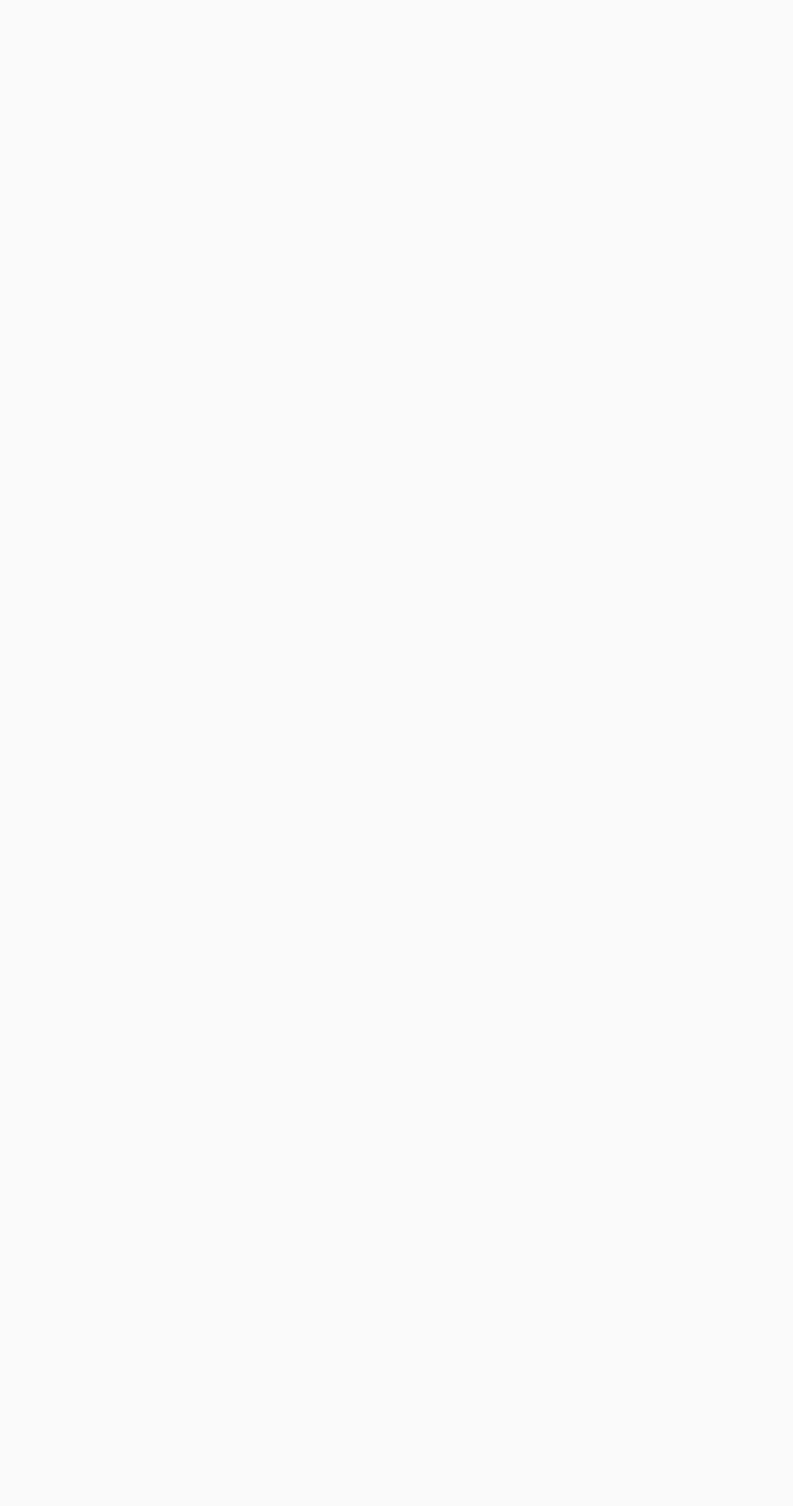
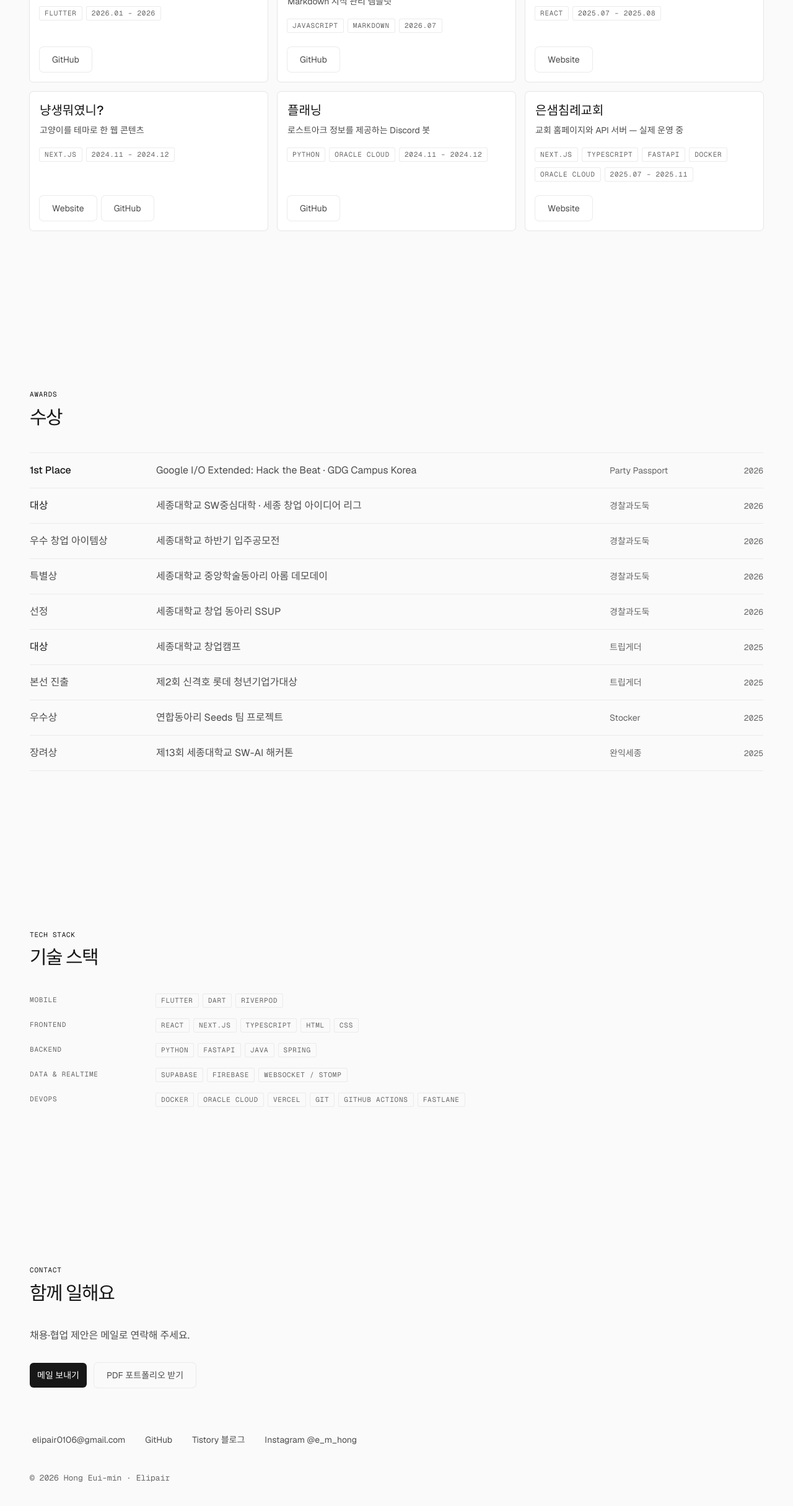
Before and after one commit to EM-H20/EM-H20.github.io, a Next.js app: page / in a window 1280 px wide. Shown: the part 3664-6094 px from the top of the page at 62% size. Before the commit the page ends 2099 px from the top, so only its background shows below. Built offline with nearby package versions, Linux system fonts and the light colour scheme; a web font is replaced by a local one.

Commit message:
feat: add projects, awards, stack and contact sections
Claude-Session: https://claude.ai/code/session_01F2XuCryd8mU6U6vz2k6BML

```diff
--- a/src/app/(site)/page.tsx
+++ b/src/app/(site)/page.tsx
@@ -1,11 +1,19 @@
+import { Awards } from "@/components/sections/Awards";
+import { Contact } from "@/components/sections/Contact";
 import { Featured } from "@/components/sections/Featured";
 import { Hero } from "@/components/sections/Hero";
+import { Projects } from "@/components/sections/Projects";
+import { Stack } from "@/components/sections/Stack";
 
 export default function Home() {
   return (
     <main className="flex-1">
       <Hero />
       <Featured />
+      <Projects />
+      <Awards />
+      <Stack />
+      <Contact />
     </main>
   );
 }
--- /dev/null
+++ b/src/components/sections/Awards.tsx
@@ -0,0 +1,23 @@
+import { Section } from "@/components/ui/Container";
+import { awards } from "@/content/profile";
+
+// Award name leads each row (F-pattern scanning); on mobile: award | year, then contest, then project.
+export function Awards() {
+  return (
+    <Section id="awards" eyebrow="Awards" title="수상">
+      <ol className="divide-y divide-hairline border-y border-hairline">
+        {awards.map((a) => (
+          <li
+            key={`${a.year}-${a.contest}`}
+            className="grid grid-cols-[1fr_auto] gap-x-6 gap-y-1 py-4 md:grid-cols-[180px_1fr_160px_64px] md:items-baseline"
+          >
+            <span className={`order-1 ${a.highlight ? "font-medium text-fg" : "text-fg-muted"}`}>{a.award}</span>
+            <span className="order-2 font-mono text-caption text-fg-subtle md:order-4 md:text-right">{a.year}</span>
+            <span className="order-3 col-span-2 text-fg-muted md:order-2 md:col-span-1">{a.contest}</span>
+            <span className="order-4 col-span-2 text-sm text-fg-subtle md:order-3 md:col-span-1">{a.project}</span>
+          </li>
+        ))}
+      </ol>
+    </Section>
+  );
+}
--- /dev/null
+++ b/src/components/sections/Contact.tsx
@@ -0,0 +1,30 @@
+import { Button } from "@/components/ui/Button";
+import { Section } from "@/components/ui/Container";
+import { hero, links } from "@/content/profile";
+import { site } from "@/lib/site";
+
+export function Contact() {
+  return (
+    <Section id="contact" eyebrow="Contact" title="함께 일해요">
+      <p className="max-w-xl text-body text-fg-muted">{hero.contactLine}</p>
+      <div className="mt-8 flex flex-wrap gap-3">
+        <Button href={links.email.href}>메일 보내기</Button>
+        <Button href={site.pdf.href} download={site.pdf.filename} variant="ghost">
+          PDF 포트폴리오 받기
+        </Button>
+      </div>
+      <ul className="mt-16 flex flex-wrap gap-x-6 gap-y-2">
+        {Object.values(links).map((link) => (
+          <li key={link.href}>
+            <Button href={link.href} variant="text">
+              {link.label}
+            </Button>
+          </li>
+        ))}
+      </ul>
+      <p className="mt-8 font-mono text-caption text-fg-subtle">
+        © {new Date().getFullYear()} {site.name}
+      </p>
+    </Section>
+  );
+}
--- /dev/null
+++ b/src/components/sections/Projects.tsx
@@ -0,0 +1,77 @@
+import { Button } from "@/components/ui/Button";
+import { Card } from "@/components/ui/Card";
+import { Section } from "@/components/ui/Container";
+import { ImageSlot, visibleImages } from "@/components/ui/ImageSlot";
+import { TagList } from "@/components/ui/Tag";
+import { type Project, projects } from "@/content/profile";
+
+function Links({ project }: { project: Project }) {
+  return (
+    <div className="mt-auto flex flex-wrap gap-2 pt-6">
+      {project.links.map((link) => (
+        <Button key={link.href} href={link.href} variant="ghost">
+          {link.label}
+        </Button>
+      ))}
+    </div>
+  );
+}
+
+function MajorProject({ project }: { project: Project }) {
+  const [image] = visibleImages(project.images);
+  const [icon] = project.icon ? visibleImages([project.icon]) : [];
+  return (
+    <Card size="md" className="flex h-full flex-col gap-6 sm:flex-row">
+      <div className="flex min-w-0 flex-1 flex-col">
+        <div className="flex items-center gap-3">
+          {icon && <ImageSlot image={icon} className="size-10 shrink-0" />}
+          <h3 className="text-heading font-book text-fg">{project.name}</h3>
+        </div>
+        <TagList items={project.badges} tone="award" className="mt-4" />
+        <p className="mt-4 text-body text-fg-muted">{project.summary}</p>
+        <TagList items={[...project.stack, project.period]} className="mt-4" />
+        <Links project={project} />
+      </div>
+      {image && (
+        <ImageSlot
+          image={image}
+          className={`w-full shrink-0 self-center sm:self-start ${image.aspect === "phone" ? "max-w-40" : "sm:max-w-56"}`}
+        />
+      )}
+    </Card>
+  );
+}
+
+function MinorProject({ project }: { project: Project }) {
+  return (
+    <Card className="flex h-full flex-col">
+      <h3 className="text-xl font-medium text-fg">{project.name}</h3>
+      <p className="mt-2 text-sm text-fg-muted">{project.summary}</p>
+      <TagList items={[...project.stack, project.period]} className="mt-4" />
+      <Links project={project} />
+    </Card>
+  );
+}
+
+export function Projects() {
+  const major = projects.filter((p) => p.tier === 2);
+  const minor = projects.filter((p) => p.tier === 3);
+  return (
+    <Section id="projects" eyebrow="Projects" title="프로젝트">
+      <ul className="grid gap-6 md:grid-cols-2">
+        {major.map((project) => (
+          <li key={project.slug}>
+            <MajorProject project={project} />
+          </li>
+        ))}
+      </ul>
+      <ul className="mt-6 grid gap-4 sm:grid-cols-2 lg:grid-cols-3">
+        {minor.map((project) => (
+          <li key={project.slug}>
+            <MinorProject project={project} />
+          </li>
+        ))}
+      </ul>
+    </Section>
+  );
+}
--- /dev/null
+++ b/src/components/sections/Stack.tsx
@@ -0,0 +1,21 @@
+import { Fragment } from "react";
+import { Section } from "@/components/ui/Container";
+import { TagList } from "@/components/ui/Tag";
+import { stack } from "@/content/profile";
+
+export function Stack() {
+  return (
+    <Section id="stack" eyebrow="Tech Stack" title="기술 스택">
+      <dl className="grid gap-x-6 gap-y-4 md:grid-cols-[180px_1fr]">
+        {stack.map((group) => (
+          <Fragment key={group.group}>
+            <dt className="pt-1 font-mono text-eyebrow text-fg-subtle uppercase">{group.group}</dt>
+            <dd>
+              <TagList items={group.items} />
+            </dd>
+          </Fragment>
+        ))}
+      </dl>
+    </Section>
+  );
+}
```
